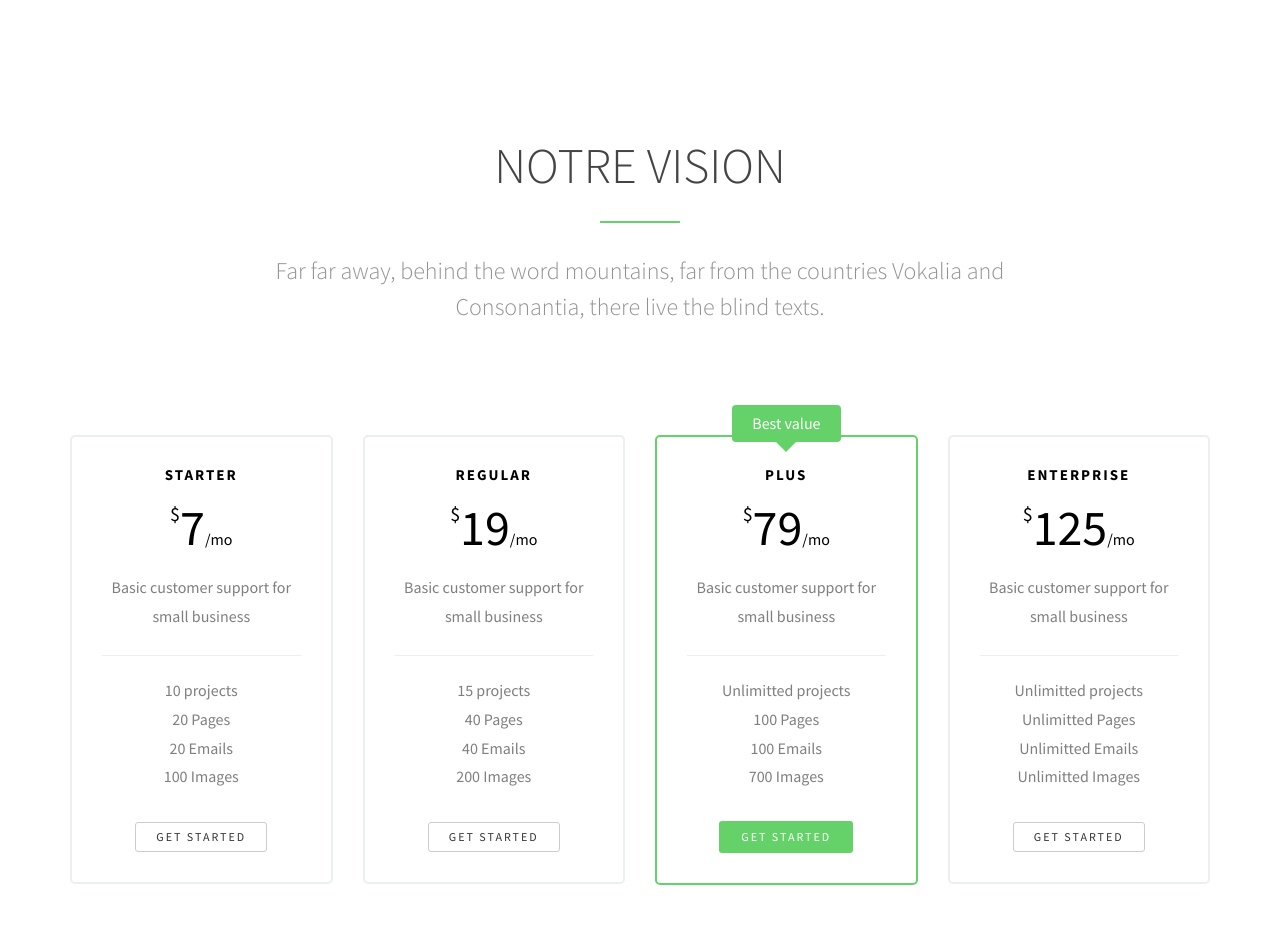
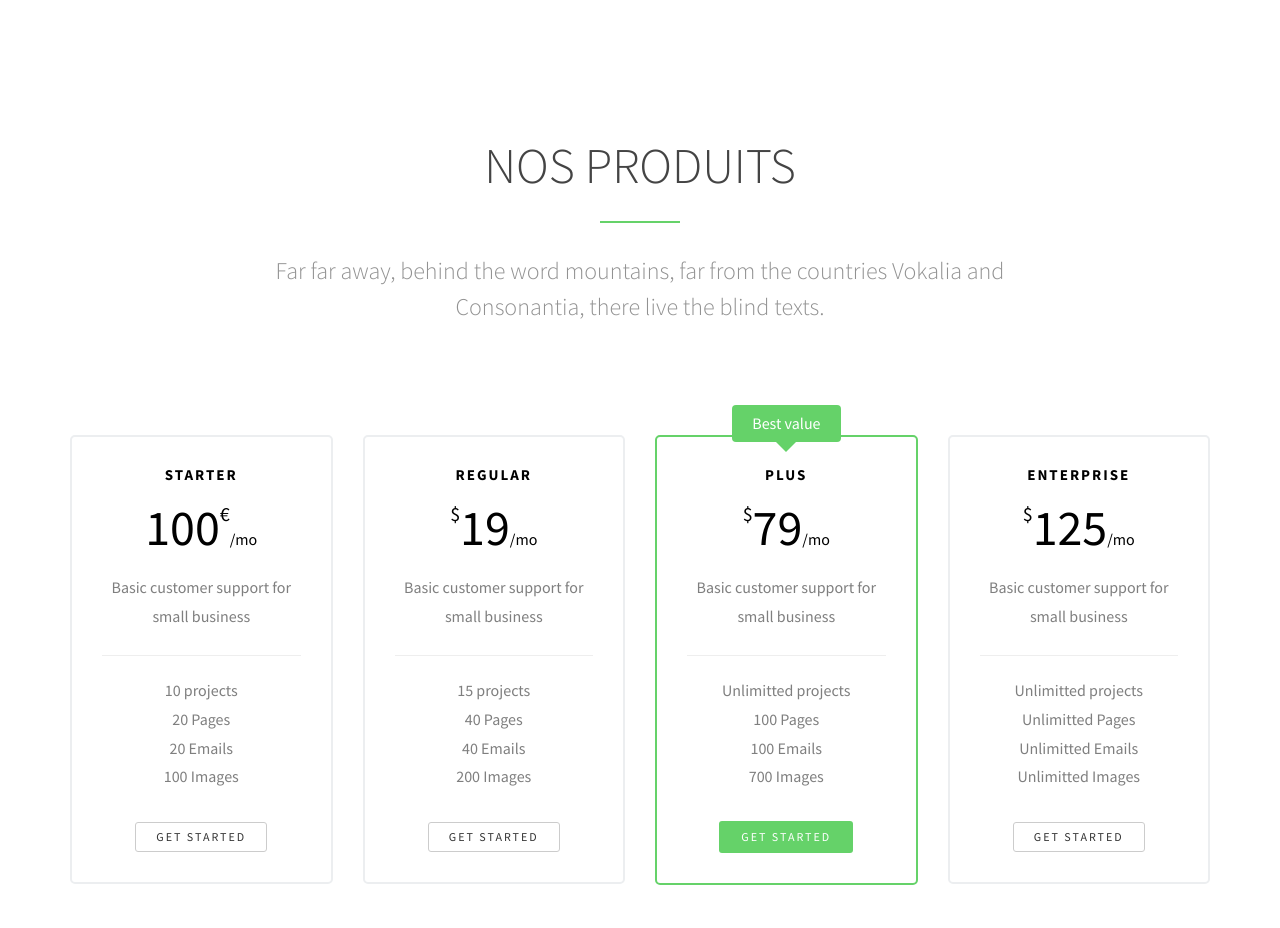
Before and after one commit to Arth-kun/crew, a plain HTML site: page index.html in a window 1280 px wide. Shown: the part 5060-5988 px from the top of the page. Drawn offline with Linux system fonts and the light colour scheme; files whose address does not match are found by name.

Commit message:
minor changes

```diff
--- a/index.html
+++ b/index.html
@@ -356,11 +356,11 @@
 
 
 
-	<div id="fh5co-pricing" data-section="vision">
+	<div id="fh5co-pricing" data-section="products">
 		<div class="container">
 			<div class="row">
 				<div class="col-md-12 section-heading text-center">
-					<h2 class="single-animate animate-pricing-1">Notre vision</h2>
+					<h2 class="single-animate animate-pricing-1">Nos produits</h2>
 					<div class="row">
 						<div class="col-md-8 col-md-offset-2 subtext single-animate animate-pricing-2">
 							<h3>Far far away, behind the word mountains, far from the countries Vokalia and Consonantia, there live the blind texts.</h3>
@@ -372,7 +372,7 @@
 				<div class="col-md-3 col-sm-6">
 					<div class="price-box to-animate">
 						<h2 class="pricing-plan">Starter</h2>
-						<div class="price"><sup class="currency">$</sup>7<small>/mo</small></div>
+						<div class="price">100<small><sup class="currency">€</sup>/mo</small></div>
 						<p>Basic customer support for small business</p>
 						<hr>
 						<ul class="pricing-info">
```
